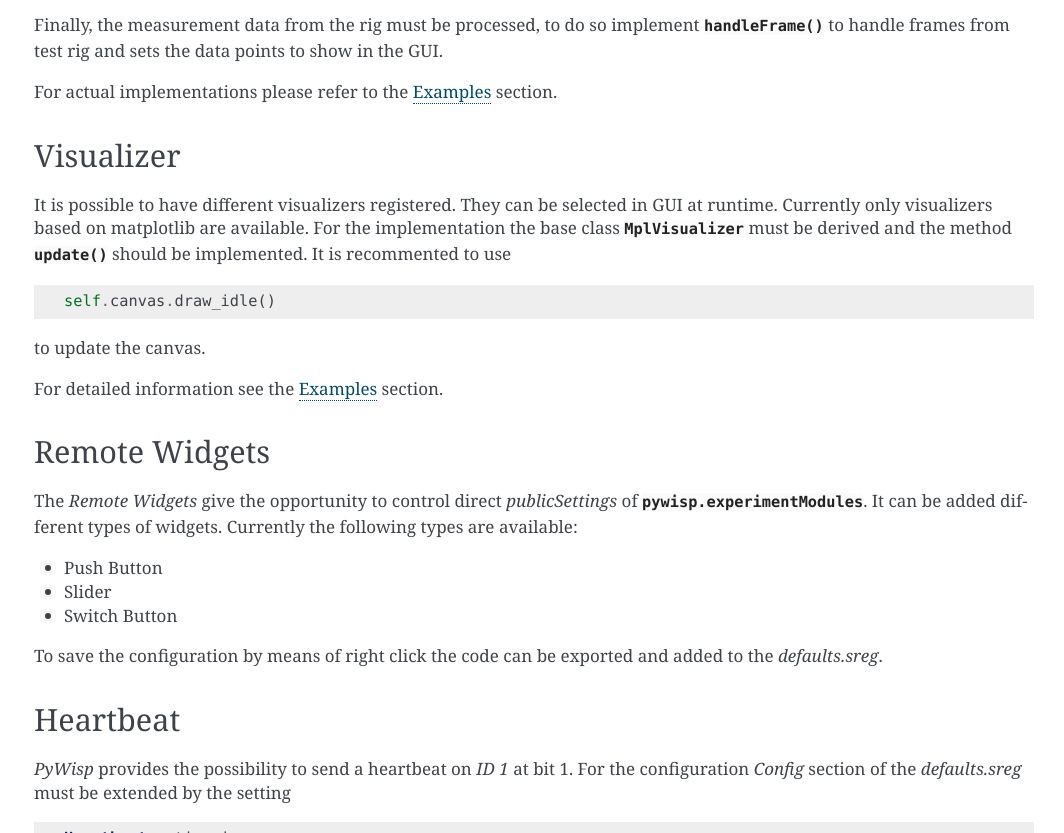
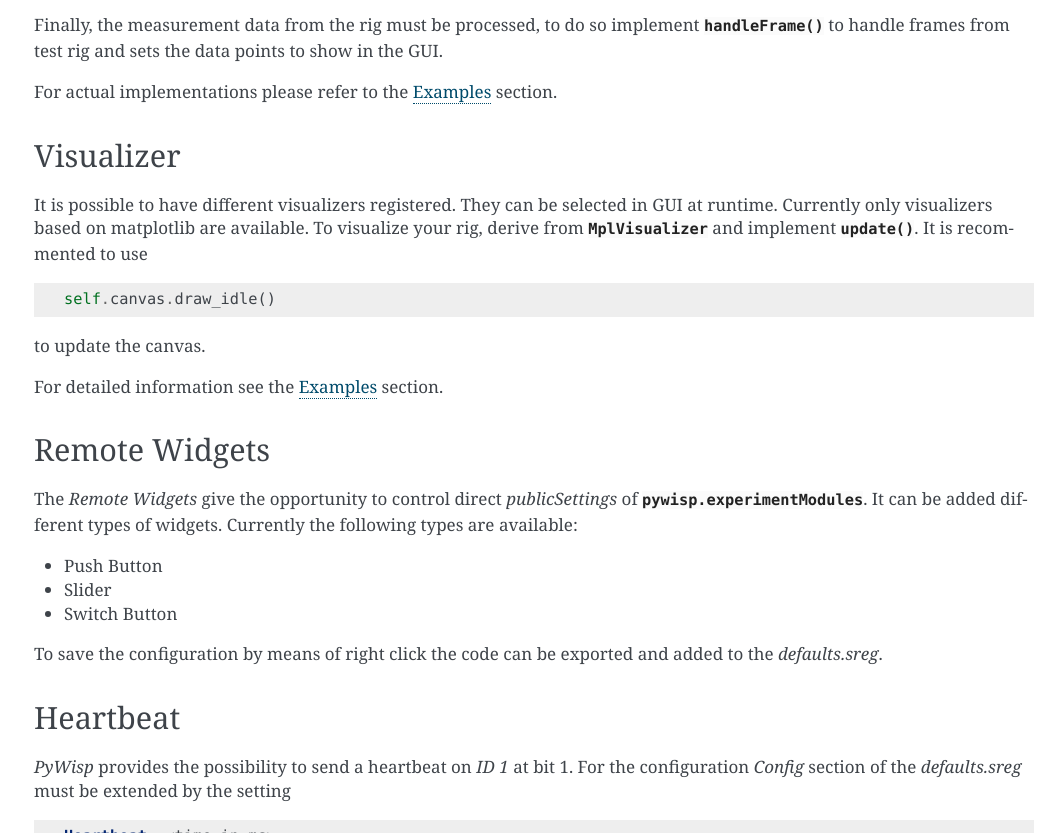
Before and after one commit to umit-iace/tool-pywisp, a Sphinx documentation site: the page built from docs/guide/index.rst, in a window 1280 px wide and 900 px high, scrolled down 1289 px, cut to the strip 67-900 px from the top of the window. Shown: the whole strip, without its empty margins (216-1280 px from the left). Built offline with Sphinx 7.4.7, drawn with Linux system fonts in a browser that asks for light colours; formulas are drawn with MathJax 3; the version number is read from the project's files by our own code.

Commit message:
Improve docs for the Visualization module

```diff
--- a/docs/guide/index.rst
+++ b/docs/guide/index.rst
@@ -67,10 +67,13 @@ For actual implementations please refer to the :ref:`chapter_examples` section.
 Visualizer
 ----------
 
-It is possible to have different visualizers registered. They can be selected in GUI at runtime. Currently only
-visualizers based on matplotlib are available. For the implementation the base class
-:class:`~pywisp.visualization.MplVisualizer` must be derived and the method
-:func:`~pywisp.visualization.MplVisualizer.update` should be implemented. It is recommented to use
+It is possible to have different visualizers registered.
+They can be selected in GUI at runtime.
+Currently only visualizers based on matplotlib are available.
+To visualize your rig, derive from
+:class:`~pywisp.visualization.MplVisualizer` and implement
+:func:`~pywisp.visualization.MplVisualizer.update`.
+It is recommented to use
 
 .. code-block:: python
 
--- a/docs/modules/visualization.rst
+++ b/docs/modules/visualization.rst
@@ -3,4 +3,4 @@ Visualization
 =============
 
 .. automodule:: pywisp.visualization
-    :members:
+    :members: Visualizer, MplVisualizer, VtkVisualizer
```
Also changed, not shown: 2 other files.
